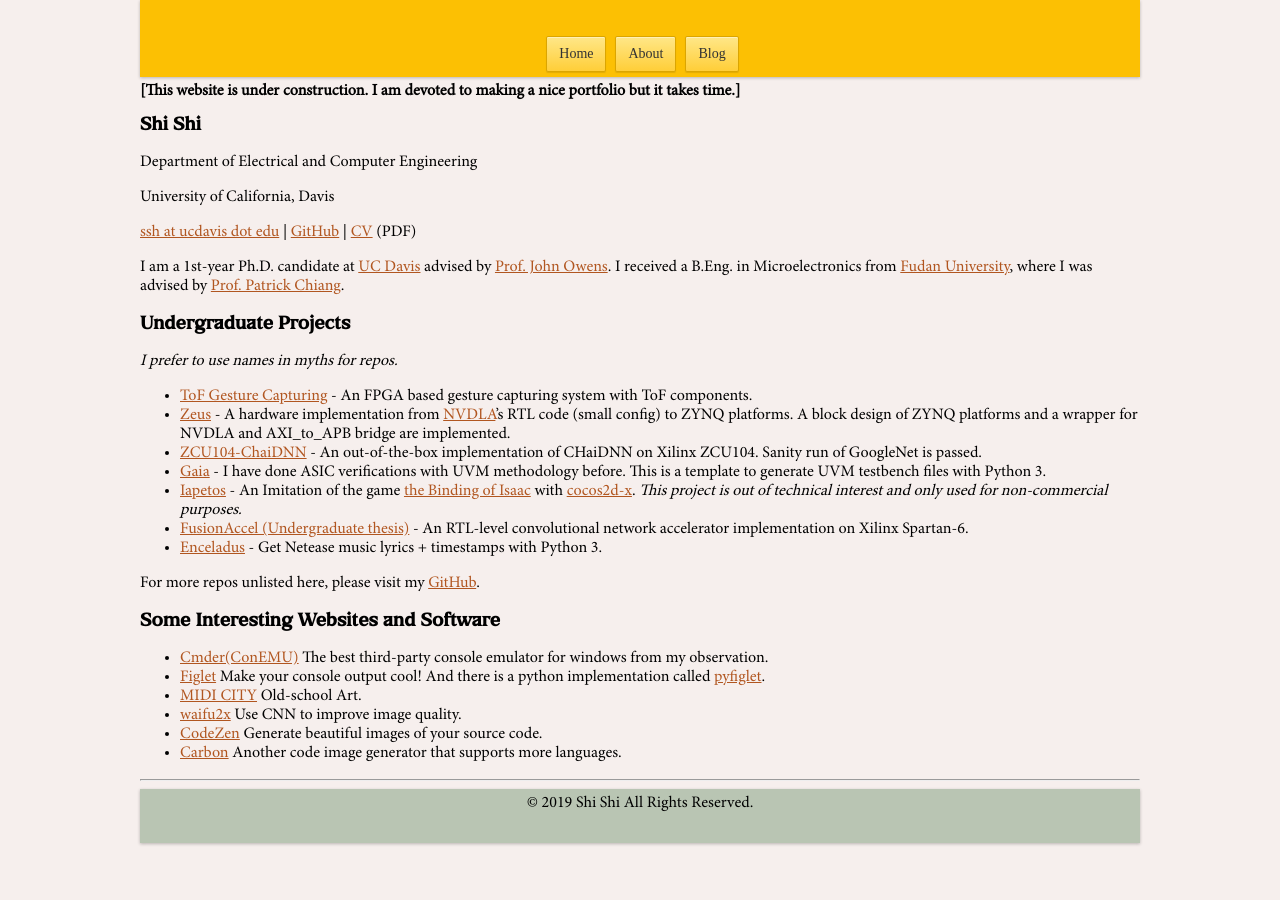
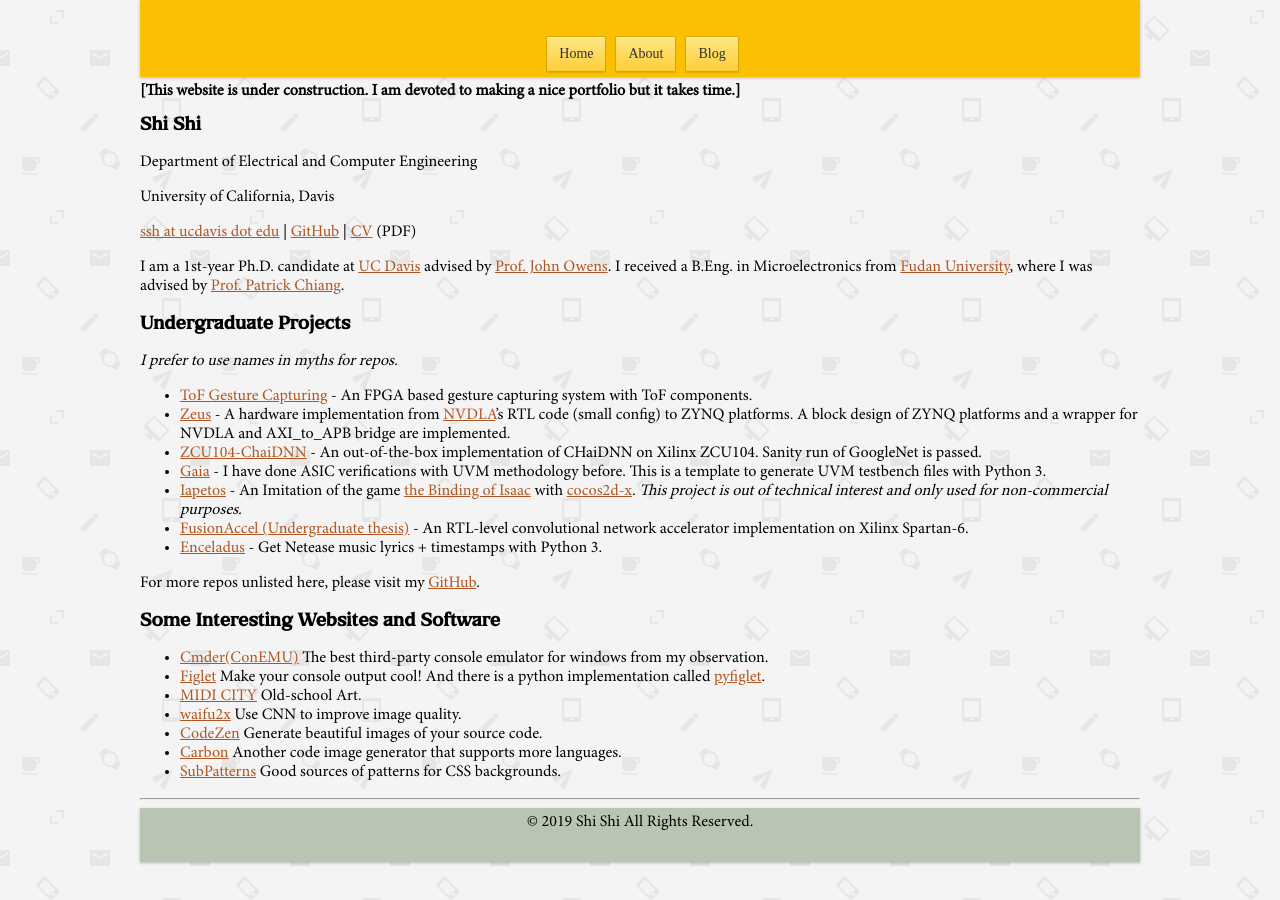
Before and after one commit to GeraltShi/GeraltShi.github.io, a Jekyll site: the page built from about.md, in a window 1280 px wide. Built offline with Jekyll 4.4.1, drawn with Linux system fonts in a browser that asks for light colours.

Commit message:
Add backgrounds

```diff
--- a/_sass/main.scss
+++ b/_sass/main.scss
@@ -79,7 +79,8 @@ body {
     margin: 0px auto;
     min-width: 700px;
     max-width: 1000px;
-    background-color: #f6efed;
+    /*background-color: #f6efed;*/
+    background: url("/assets/images/email-pattern.png");
 }
 
 footer {
--- a/about.md
+++ b/about.md
@@ -35,5 +35,6 @@ For more repos unlisted here, please visit my [GitHub](https://github.com/Geralt
 - [waifu2x](http://waifu2x.udp.jp/){:target="_blank"} Use CNN to improve image quality.
 - [CodeZen](http://codezen.rishimohan.me/){:target="_blank"} Generate beautiful images of your source code.
 - [Carbon](https://carbon.now.sh/){:target="_blank"} Another code image generator that supports more languages.
+- [SubPatterns](https://www.toptal.com/designers/subtlepatterns/){:target="_blank"} Good sources of patterns for CSS backgrounds.
 
 ---
```
Also changed, not shown: assets/images/email-pattern.png (added).
